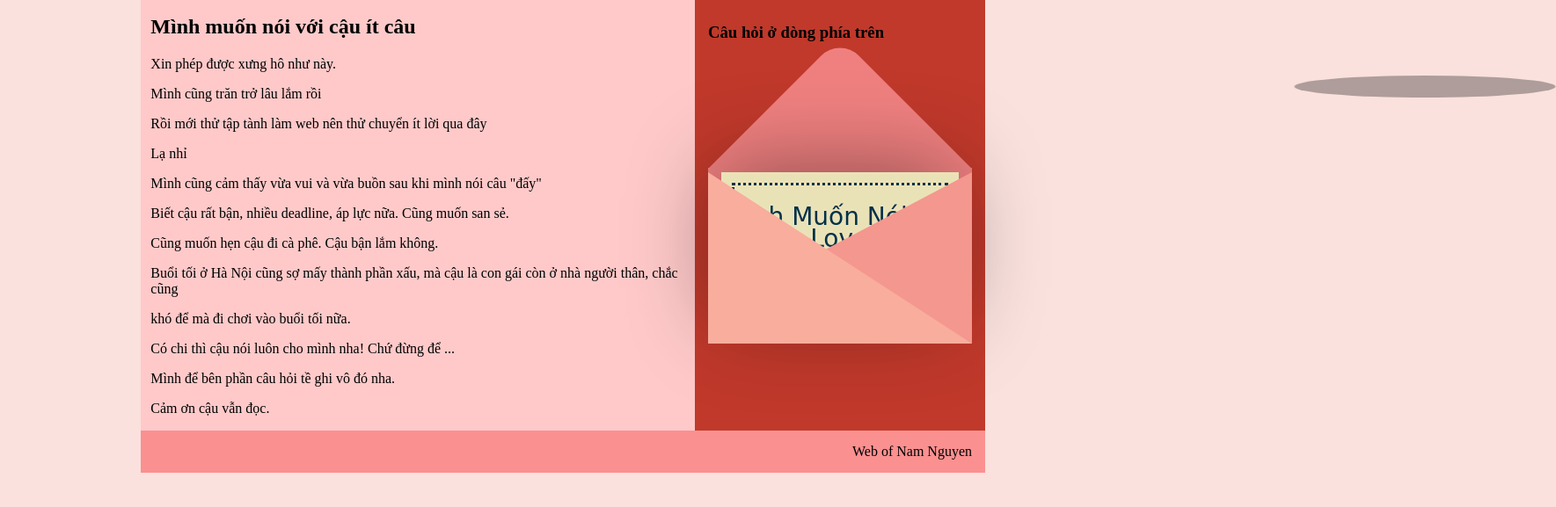
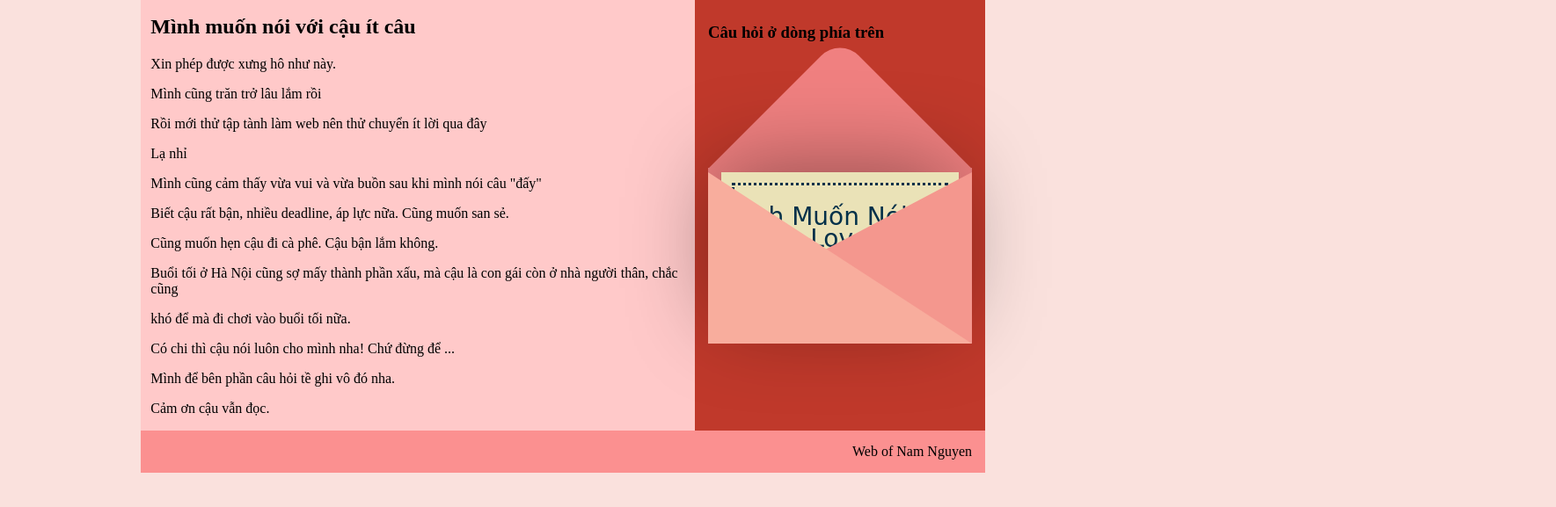
Before and after one commit to codenjj/totinhpart2, a plain HTML site: page index.html in a window 1280 px wide. Shown: the part 119-696 px from the top of the page at 88% size, 1769 px wide, since content can reach past the window. Drawn offline with nearby package versions, Linux system fonts and the light colour scheme.

Commit message:
Update style.css

```diff
--- a/style.css
+++ b/style.css
@@ -126,19 +126,6 @@ body {
     height: 0;
   }
 
-  /* Add the shadow */
-  .shadow {
-    position: absolute;
-    width: 330px;
-    height: 25px;
-    border-radius: 50%;
-    background-color: rgba(0, 0, 0, 0.3);
-    bottom: 250px;
-    left: 650px;
-    animation: scale 3s linear infinite;
-    z-index: -1;
-  }
-
   /* To move the envelope up and down */
   @keyframes up {
     0%,
```
